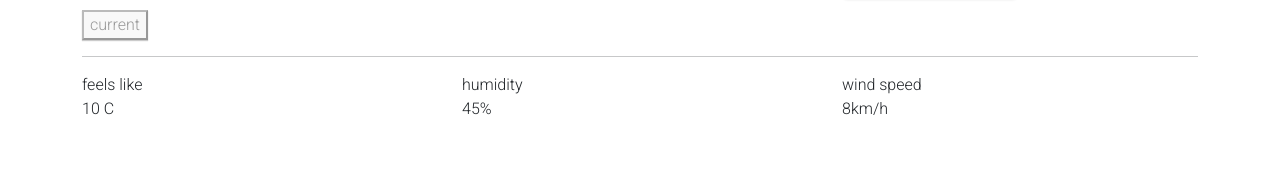
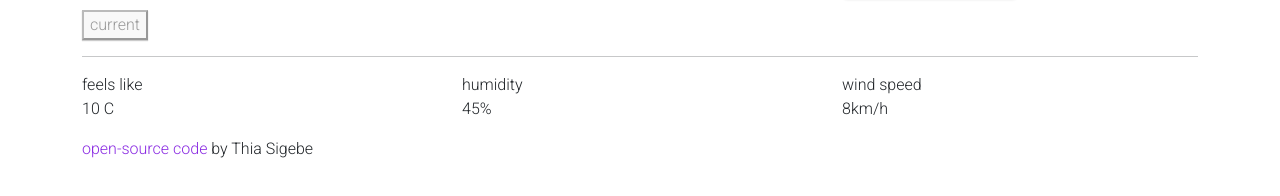
Before and after one commit to ambeey/my-weather-app-project, a plain HTML site: page index.html in a window 1280 px wide. Shown: the part 208-404 px from the top of the page. Drawn offline with nearby package versions, Linux system fonts and the light colour scheme.

Commit message:
open source code link added

```diff
--- a/index.html
+++ b/index.html
@@ -83,6 +83,10 @@
 
         </div>
       </div>
+      <a href="https://github.com/ambeey/my-weather-app-project"
+         target="_blank">
+          open-source code</a>
+by Thia Sigebe
 
     <script src="src/script.js"></script>
   </body>
```
